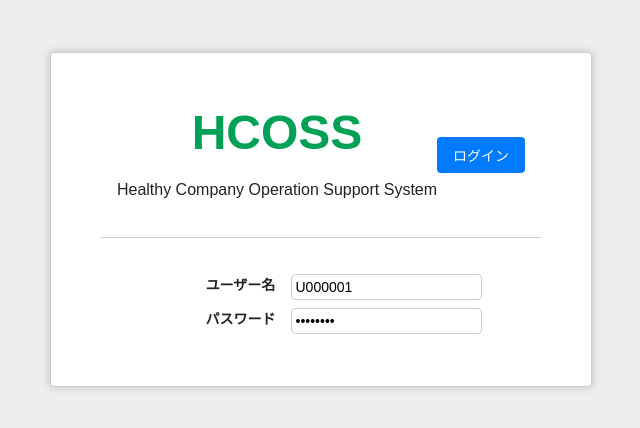
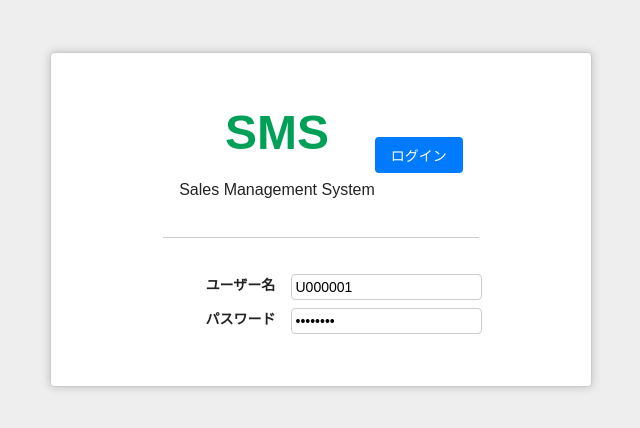
Before and after one commit to k2works/case-study-sales, a React (Vite) app in the folder app/: page /#/login in a window 1280 px wide. Shown: the top 428 px of the page, without its empty margins (319-959 px from the left). Built offline with nearby package versions, Linux system fonts and the light colour scheme.

Commit message:
fix:ユニットテスト
Update login test and headers for Sales Management System

Modified the unit test to render the login page using MemoryRouter. Updated header text in the login component to reflect the Sales Management System branding.

```diff
--- a/app/src/components/system/Login.tsx
+++ b/app/src/components/system/Login.tsx
@@ -85,8 +85,8 @@ export const Login: React.FC = () => {
                     <div className="single-view-box-container">
                         <div className="single-view-header">
                             <div className="single-view-header-item">
-                                <h1 className="single-view-title logo">HCOSS</h1>
-                                <p className="single-view-subtitle">Healthy Company Operation Support System</p>
+                                <h1 className="single-view-title logo">SMS</h1>
+                                <p className="single-view-subtitle">Sales Management System</p>
                             </div>
                             <div className="single-view-header-item">
                                 <button className="action-button" id="login" onClick={handleSignIn}>ログイン</button>
```
Also changed, not shown: 1 other file (tests, documents, lock files or other folders).
